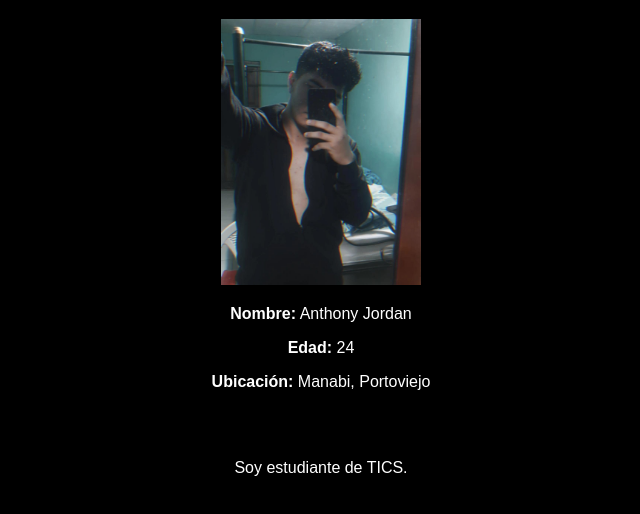
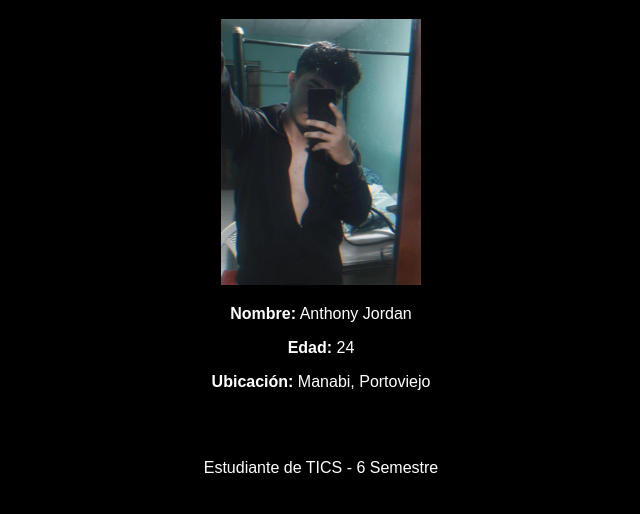
Before and after one commit to raphaellaaz/Practica-1, a plain HTML site: page Actividad Autónoma No. 1 - Git/index.html in a window 1280 px wide. Shown: the part 184-698 px from the top of the page, without its empty margins (319-959 px from the left). Drawn offline with Linux system fonts and the light colour scheme.

Commit message:
Add files via upload

```diff
--- a/Actividad Autónoma No. 1 - Git/index.html
+++ b/Actividad Autónoma No. 1 - Git/index.html
@@ -21,7 +21,7 @@
 
     <!-- Descripción Opcional -->
     <h2>Descripción</h2>
-    <p>Soy estudiante de TICS.</p>
+    <p>Estudiante de TICS - 6 Semestre</p>
 
 </div>
 
```
